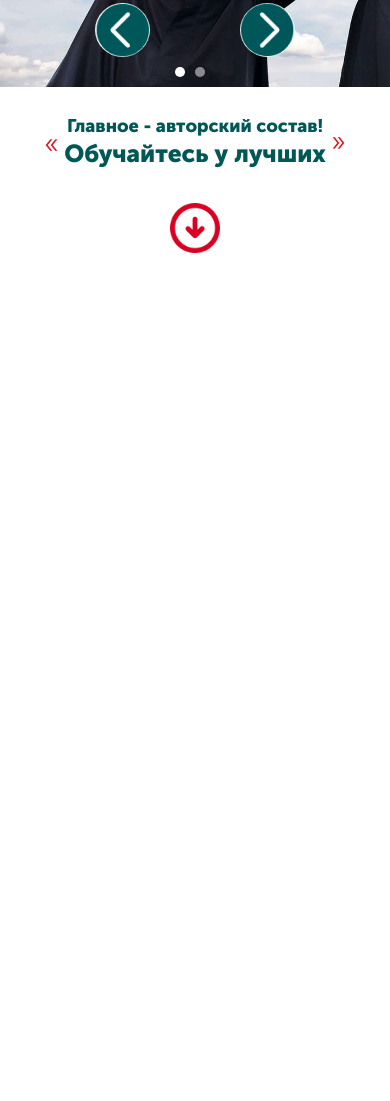
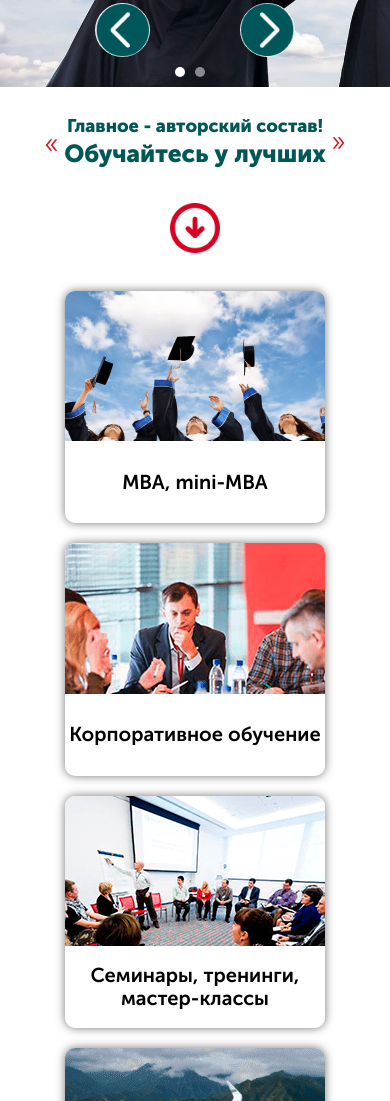
Before and after one commit to Slavenzka/cbo, a website: page source/index.html in a window 390 px wide. Shown: the part 899-2000 px from the top of the page. Before the commit the page ends 1166 px from the top, so only its background shows below. Drawn offline with nearby package versions, Linux system fonts and the light colour scheme.

Commit message:
Выполнил адаптив для блока services

```diff
--- a/source/index.html
+++ b/source/index.html
@@ -244,9 +244,88 @@
             Обучайтесь у лучших
           </span>
         </blockquote>
-        <a href="#" class="slogan__link">
+        <a href="#
+        " class="slogan__link">
           Переход к галарее авторов и преподавателей
         </a>
+      </div>
+    </section>
+    <section class="services">
+      <div class="container">
+        <ul class="services__list">
+          <li class="services__item services__item--1">
+            <a href="#" class="services__link">
+              <figure>
+                <div class="services__frame">
+                  <img src="img/index__services-item--1.png" alt="Иллюстрация к ссылке на страницу об MBA" class="services__img">
+                </div>
+                <figcaption>
+                  MBA, mini-MBA
+                </figcaption>
+              </figure>
+            </a>
+          </li>
+          <li class="services__item services__item--2">
+            <a href="#" class="services__link">
+              <figure>
+                <div class="services__frame">
+                  <img src="img/index__services-item--2.png" alt="Иллюстрация к ссылке на страницу о корпоративном обучении" class="services__img">
+                </div>
+                <figcaption>
+                  Корпоративное обучение
+                </figcaption>
+              </figure>
+            </a>
+          </li>
+          <li class="services__item services__item--3">
+            <a href="#" class="services__link">
+              <figure>
+                <div class="services__frame">
+                  <img src="img/index__services-item--3.png" alt="Иллюстрация к ссылке на страницу о семинарах, тренингах и мастер-классах" class="services__img">
+                </div>
+                <figcaption>
+                  Семинары, тренинги, мастер-классы
+                </figcaption>
+              </figure>
+            </a>
+          </li>
+          <li class="services__item services__item--4">
+            <a href="#" class="services__link">
+              <figure>
+                <div class="services__frame">
+                  <img src="img/index__services-item--4.gif" alt="Иллюстрация к ссылке на страницу об интеллектуальных путешествиях" class="services__img">
+                </div>
+                <figcaption>
+                  Интеллектуальные Путешествия
+                </figcaption>
+              </figure>
+            </a>
+          </li>
+          <li class="services__item services__item--5">
+            <a href="#" class="services__link">
+              <figure>
+                <div class="services__frame">
+                  <img src="img/index__services-item--5.png" alt="Иллюстрация к ссылке на страницу об услугах online" class="services__img">
+                </div>
+                <figcaption>
+                  Online
+                </figcaption>
+              </figure>
+            </a>
+          </li>
+          <li class="services__item services__item--6">
+            <a href="#" class="services__link">
+              <figure>
+                <div class="services__frame">
+                  <img src="img/index__services-item--6.png" alt="Иллюстрация к ссылке на страницу с полным календарем мероприятий" class="services__img">
+                </div>
+                <figcaption>
+                  Полный календарь мероприятий
+                </figcaption>
+              </figure>
+            </a>
+          </li>
+        </ul>
       </div>
     </section>
   </main>
--- /dev/null
+++ b/source/sass/blocks/index/services.scss
@@ -0,0 +1,79 @@
+.services {
+  font-size: 1rem;
+}
+
+.services__list {
+  display: flex;
+  flex-wrap: wrap;
+  justify-content: space-between;
+  margin: 0;
+  margin-top: 3em;
+  padding: 0;
+  list-style: none;
+}
+
+.services__item {
+  margin-bottom: 20px;
+  width: 32.5em;
+  border-radius: 10px;
+  overflow: hidden;
+  box-shadow: 0 0 10px 0 rgba(0, 0, 0, 0.55);
+  transition: all ease 0.3s;
+}
+
+.services__item:hover {
+  box-shadow: 0 0 1px 0 rgba(0, 0, 0, 0.55);
+}
+
+.services__link {
+  display: block;
+}
+
+.services__link figure {
+  margin: 0;
+}
+
+.services__frame {
+  width: 32.5em;
+  height: 18.8em;
+  overflow: hidden;
+}
+
+.services__img {
+  object-fit: cover;
+}
+
+.services__link figcaption {
+  display: flex;
+  justify-content: center;
+  align-items: center;
+  height: 82px;
+  font-family: $font-family__main;
+  font-size: 2.5em;
+  font-weight: 700;
+  line-height: normal;
+  color: $font-color__darkest;
+  text-align: center;
+}
+
+@media (max-width: $width__tablet-max) {
+  .services__list {
+    justify-content: space-around;
+  }
+
+  .services__item {
+    margin: 0 5px 20px 5px;
+  }
+}
+
+@media (max-width: $width__mobile-max) {
+  .services {
+    font-size: 0.8rem;
+  }
+
+  .services__frame {
+    display: flex;
+    justify-content: center;
+    align-items: flex-start;
+  }
+}
--- a/source/sass/style.scss
+++ b/source/sass/style.scss
@@ -9,4 +9,5 @@
   "blocks/index/slider",
   "blocks/index/study",
   "blocks/index/event",
-  "blocks/index/slogan";
+  "blocks/index/slogan",
+  "blocks/index/services";
```
Also changed, not shown: source/css/style.css, source/css/style.min.css, source/img/index__services-item--1.png (added), source/img/index__services-item--2.png (added), source/img/index__services-item--3.png (added), source/img/index__services-item--4.gif (added), source/img/index__services-item--5.png (added), source/img/index__services-item--6.png (added).
